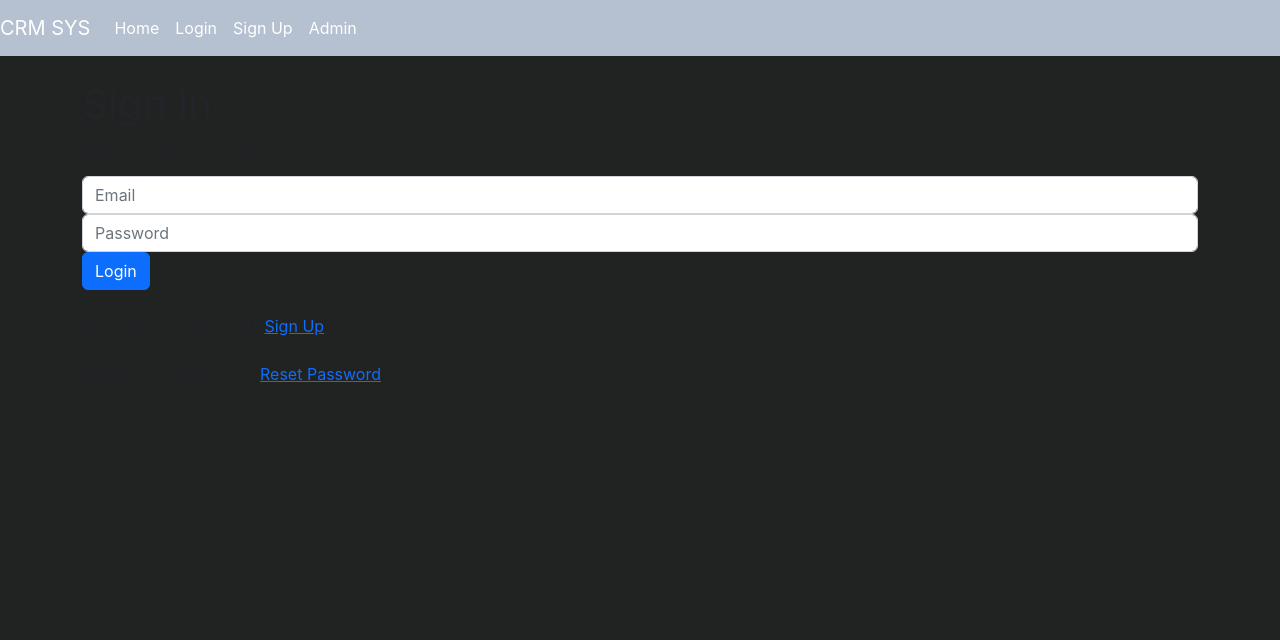
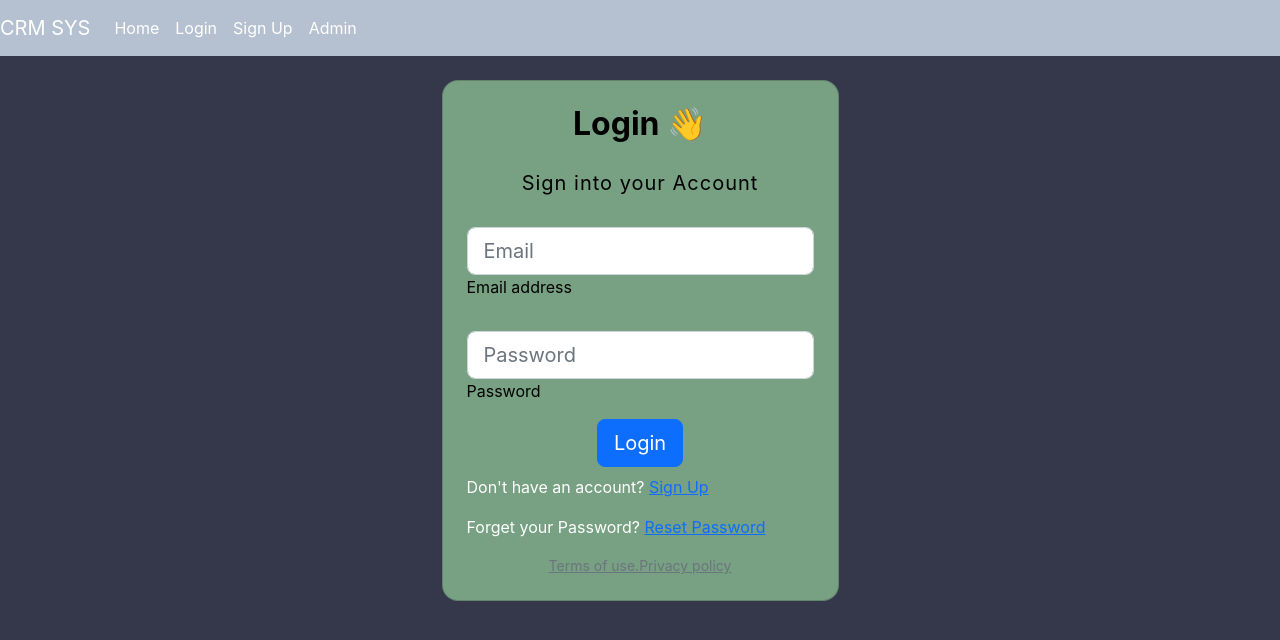
Before and after one commit to EllaRepo/resolvenow, a React (Create React App) app in the folder frontend/: page /login in a window 1280 px wide. Shown: the top 640 px of the page. Built offline with nearby package versions, Linux system fonts and the light colour scheme.

Commit message:
Adjust items alignment, positioning of login container

```diff
--- a/frontend/src/containers/Login.js
+++ b/frontend/src/containers/Login.js
@@ -24,13 +24,30 @@ const Login = ({ login, isAuthenticated, user }) => {
     }
 
     return (
-        <div className='container mt-4'>
-            <h1>Sign In</h1>
-            <p> Sign into your Account</p>
-            <form onSubmit={e => onSubmit(e)}>
-                <div className='form-group'>
+        <div>
+            <>
+                <section className="">
+                    <div className="py-4">
+                        <div className=" d-flex justify-content-center align-items-center">
+                            <div className="">
+                                <div className="card bg_color2" style={{ borderRadius: "1rem", backgroundColor: "#78A083" }}>
+                                    <div className="d-flex align-items-center">
+                                        <div className="card-body p-2 p-lg-4 text-black">
+                                            <form onSubmit={onSubmit}>
+                                                <div className="d-flex justify-content-center mb-3 pb-1">
+                                                    <div className="d-flex justify-content-center mb-1 pb-1">
+                                                        <span className="h2 fw-bold mb-0">Login 👋</span>
+                                                    </div>
+                                                </div>
+                                                <h5
+                                                    className="d-flex justify-content-center fw-normal mb-3 pb-3"
+                                                    style={{ letterSpacing: 1 }}
+                                                >
+                                                    Sign into your Account
+                                                </h5>
+                                                <div className="form-outline mb-4">
                                                     <input
-                        className='form-control'
+                                                        className='form-control form-control-lg'
                                                         type='email'
                                                         placeholder='Email'
                                                         name='email'
@@ -38,28 +55,59 @@ const Login = ({ login, isAuthenticated, user }) => {
                                                         onChange={e => onChange(e)}
                                                         required
                                                     />
+                                                    <label className="form-label" htmlFor="form2Example17">
+                                                        Email address
+                                                    </label>
                                                 </div>
-                <div className='form-group'>
+                                                <div className="form-outline mb-2">
                                                     <input
-                        className='form-control'
+                                                        className='form-control form-control-lg'
                                                         type='password'
                                                         placeholder='Password'
                                                         name='password'
                                                         value={password}
                                                         onChange={e => onChange(e)}
-                        minLength='8'
                                                         required
                                                     />
+                                                    <label className="form-label" htmlFor="form2Example27">
+                                                        Password
+                                                    </label>
                                                 </div>
-                <button className='btn btn-primary' type='submit'>Login</button>
-            </form>
-            <p className='mt-4'>
-                Don't have an account? <Link to='/signup'>Sign Up</Link>
+                                                <div className="d-flex justify-content-center mb-2">
+                                                    <button
+                                                        className="btn btn-primary btn-lg btn-block"
+                                                        type="submit"
+                                                    >
+                                                        Login
+                                                    </button>
+                                                </div>
+                                                <p className="" style={{}}>
+                                                    Don't have an account?{" "}
+                                                    <Link to="/signup" style={{}}>
+                                                        Sign Up
+                                                    </Link>
                                                 </p>
-            <p className='mt-4'>
+                                                <p className=''>
                                                     Forget your Password? <Link to='/reset-password'>Reset Password</Link>
                                                 </p>
+                                                <div className='d-flex justify-content-center'>
+                                                    <Link to="#" className="small text-muted">
+                                                        Terms of use.
+                                                    </Link>
+                                                    <Link to="#" className="small text-muted">
+                                                        Privacy policy
+                                                    </Link>
+                                                </div>
+                                            </form>
+                                        </div>
+                                    </div>
 
+                                </div>
+                            </div>
+                        </div>
+                    </div>
+                </section>
+            </>
         </div>
     )
 };
--- a/frontend/src/index.css
+++ b/frontend/src/index.css
@@ -21,11 +21,20 @@ body,
 }
 
 #root {
-    background-color: #212222;
+    background-color: #35374B;
+}
+
+h1,
+p {
+    color: #ffffff;
 }
 
 blue_button {
     background: #8ab4f8;
+}
+
+bg_color2 {
+    background-color: #171717;
 }
 
 footer {
```
Lines whose indentation alone changed are shown as unchanged.
